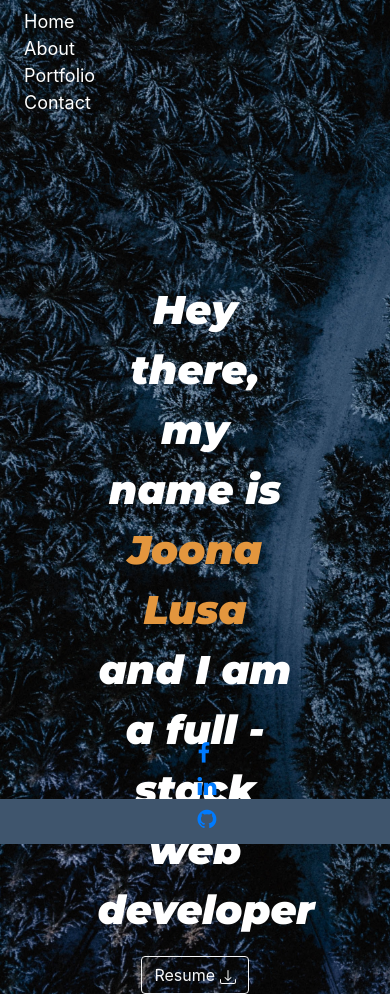
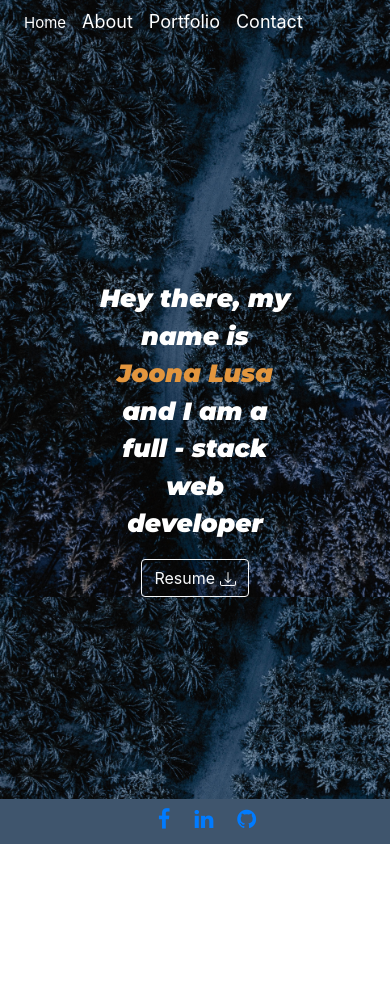
Before and after one commit to jlusa101/web-folio, a React (Create React App) app: page / in a window 390 px wide. After the commit the page ends 844 px from the top, so only its background shows below. Built offline with nearby package versions, Linux system fonts and the light colour scheme.

Commit message:
added mobile responsivenesss

```diff
--- a/src/App.css
+++ b/src/App.css
@@ -93,3 +93,30 @@
   height: 45px;
   font-size: 22px;
 }
+
+@media screen and (max-width: 980px) {
+}
+
+@media screen and (max-width: 930px) {
+  #info {
+    flex-direction: column;
+  }
+}
+
+@media screen and (max-width: 575px) {
+  .menu a {
+    font-size: 15px;
+  }
+  .intro {
+    font-size: 25px;
+  }
+  .navbar-nav {
+    flex-direction: row;
+  }
+  h2 {
+    font-size: 30px;
+  }
+  #info {
+    flex-direction: column;
+  }
+}
```
